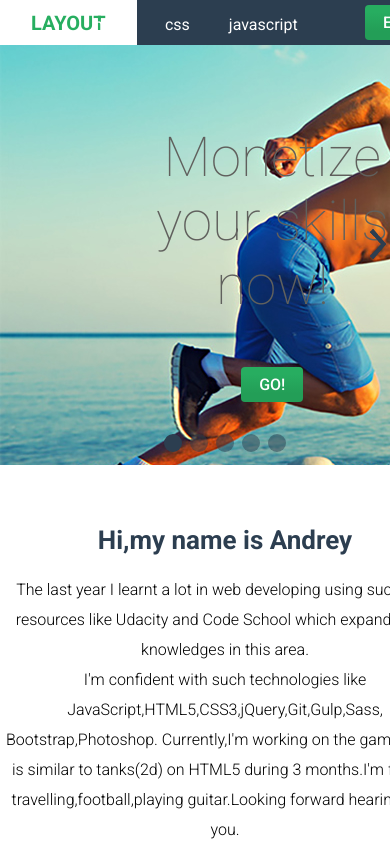
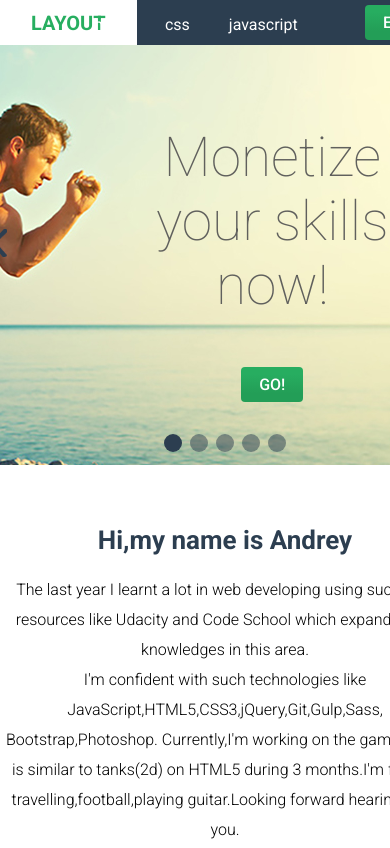
Before and after one commit to ulyss204/about-me, a website: page index.html in a window 390 px wide. Shown: the top 848 px of the page. Drawn offline with Linux system fonts and the light colour scheme.

Commit message:
fix background

```diff
--- a/css/owl.theme.css
+++ b/css/owl.theme.css
@@ -20,7 +20,20 @@
 	background: url(../images/scr.png) no-repeat;
 	height: 30px;
 
+
 }
+.owl-theme .owl-controlls .owl-buttons .owl-prev{
+	right: 86%;
+	background: url(../images/scr1.png) no-repeat;
+}
+@media screen and (max-width: 820px) {
+	.owl-theme .owl-controlls .owl-buttons div{
+		right: 0;
+	}
+	.owl-theme .owl-controlls .owl-buttons .owl-prev{
+		right: 95%;
+}
+
 /* Clickable class fix problem with hover on touch devices */
 /* Use it for non-touch hover action */
 .owl-theme .owl-controlls.clickable .owl-buttons div:hover{
--- a/js/javascript.js
+++ b/js/javascript.js
@@ -4,7 +4,7 @@ $(document).ready(function() {
  		items:1,
  		navigation:true,
  		autoWidth: true,
-
+ 		loop:true,
  	});
  	$('#select').click(function(){
 		$('#country').toggle();
--- a/sass/style.scss
+++ b/sass/style.scss
@@ -67,6 +67,7 @@ header{
 	border: none;
 	margin-top: 5px;
 	font-weight: 500;
+	outline: none;
 	&:hover{
 		background-color: #35c270;
 		background-image: none;
@@ -94,6 +95,7 @@ header{
 		background-size: cover;
 		width: 100%;
 		background: url(../images/img1.jpg) no-repeat;
+		background-position: center;
 		position: relative;
 		.slider__text{
 			position: absolute;
@@ -146,6 +148,7 @@ footer{
 	overflow: auto;
 	background: url(../images/plate.png) no-repeat;
 	background-size: cover;
+	background-position: center;
 	height: 525px;
 	width: 100%;
 	form{
```
Also changed, not shown: css/style.css.
